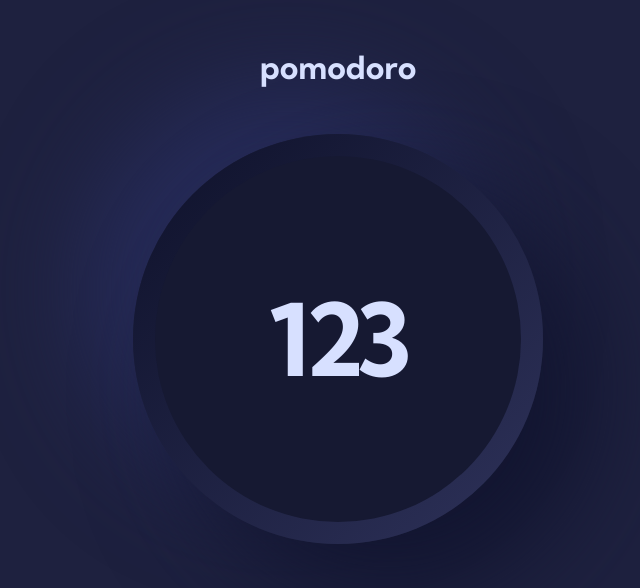
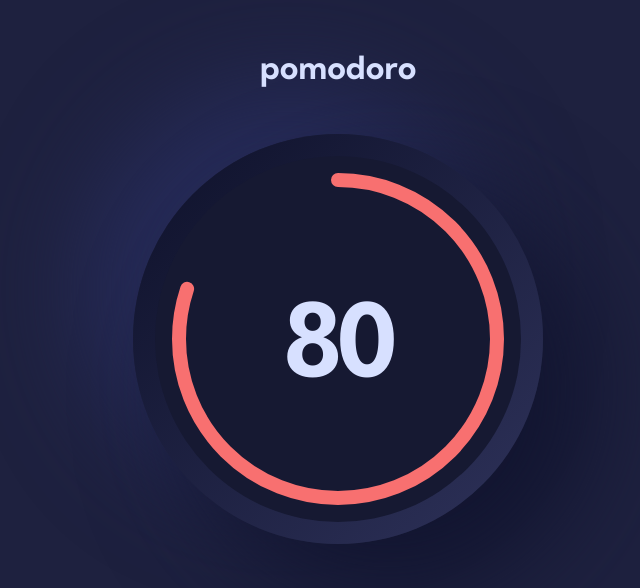
Before and after one commit to towkir/pomodoro-app, a Vue app: page / in a window 1280 px wide. Shown: the top 588 px of the page, without its empty margins (302-942 px from the left). Built offline with nearby package versions, Linux system fonts and the light colour scheme.

Commit message:
added svg circle for showing timer progress

```diff
--- a/src/App.vue
+++ b/src/App.vue
@@ -8,7 +8,7 @@ import ThePomodoro from "@/components/ThePomodoro.vue";
   </header>
 
   <main>
-    <ThePomodoro :duration="123"/>
+    <ThePomodoro :duration="80"/>
   </main>
 </template>
 
--- a/src/components/ThePomodoro.vue
+++ b/src/components/ThePomodoro.vue
@@ -10,6 +10,9 @@ defineProps({
 <template>
   <div class="pomodoro-wrapper">
     <div class="pomodoro-dial">
+      <svg>
+        <circle cx="164" cy="164" r="159" :stroke-dashoffset="`calc(1000px - (1000px * ${duration}) / 100)`"></circle>
+      </svg>
       <h1>{{ duration }}</h1>
     </div>
   </div>
@@ -33,6 +36,22 @@ defineProps({
     h1 {
       @include heading-1;
     }
+    svg {
+      position: absolute;
+      width: 338px;
+      height: 338px;
+      transform: rotate(-90deg);
+      circle {
+        fill: none;
+        stroke: $brand-orange;
+        stroke-width: 14;
+        stroke-linecap: round;
+        transform: translate(5px, 5px);
+        //stroke-dashoffset: 1000px;
+        stroke-dasharray: 1000px;
+        transition: stroke 0.3s ease-in-out;
+      }
+    }
   }
 }
 </style>
```
